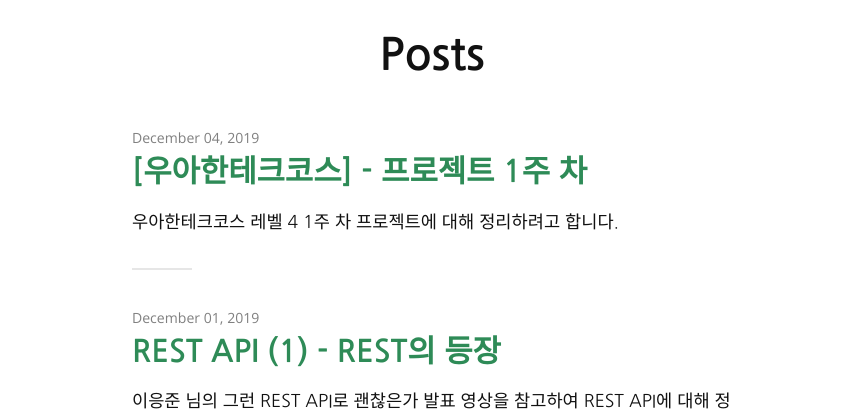
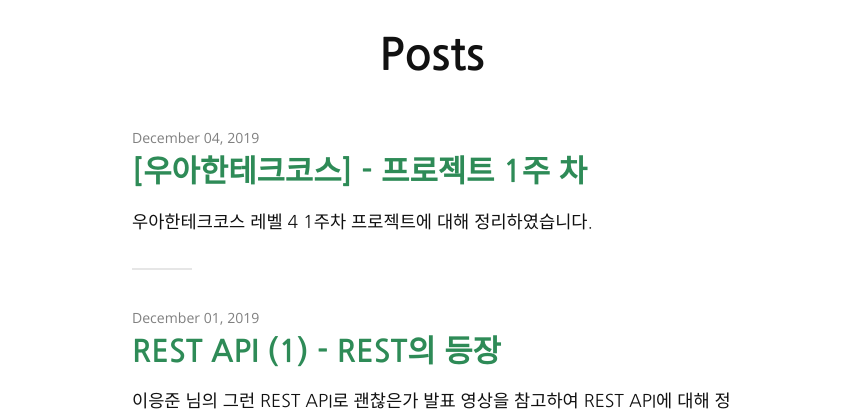
Before and after one commit to hyojaekim/hyojaekim.github.io, a Jekyll site: the page built from index.html, in a window 1280 px wide. Shown: the part 299-710 px from the top of the page, without its empty margins (208-1071 px from the left). Built offline with Jekyll 4.4.1, drawn with Linux system fonts in a browser that asks for light colours; nearby versions of some CDN libraries; the list of posts is cut into pages by our own code.

```diff
--- a/_posts/2019-12-04-woowacrew.md
+++ b/_posts/2019-12-04-woowacrew.md
@@ -2,8 +2,8 @@
 layout: post
 title: "[우아한테크코스] - 프로젝트 1주 차"
 date: 2019-12-04 14:50:28 -0900
-description: 우아한테크코스 레벨 4 1주 차 프로젝트에 대해 정리하려고 합니다.
-categories: etc
+description: 우아한테크코스 레벨 4 1주차 프로젝트에 대해 정리하였습니다.
+categories: 우아한테크코스
 ---
 
 > 프로젝트 시작
```
